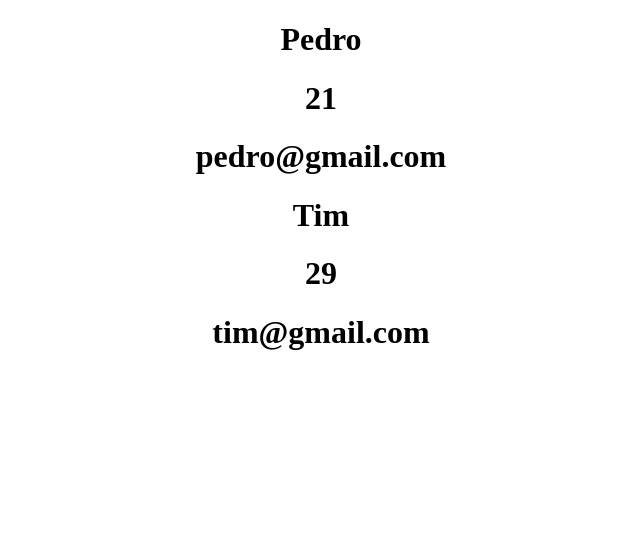
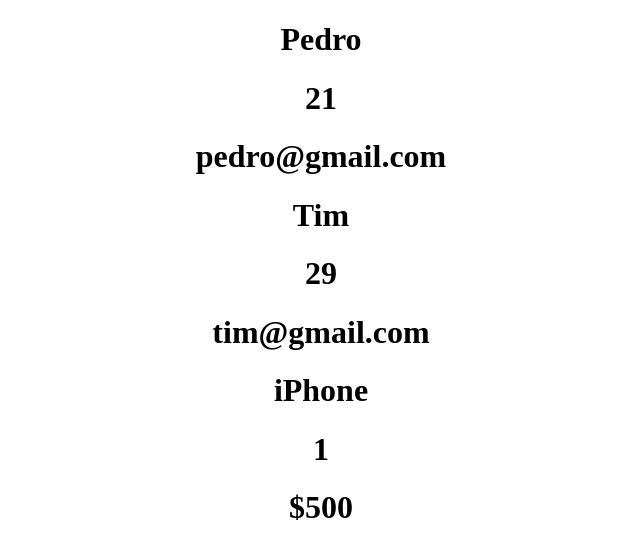
Before and after one commit to tla111/react_series_pedrotech, a React (Create React App) app: page / in a window 1280 px wide. Shown: the top 558 px of the page, without its empty margins (319-959 px from the left). Built offline with nearby package versions, Linux system fonts and the light colour scheme.

Commit message:
created new component to practice props

```diff
--- a/src/App.js
+++ b/src/App.js
@@ -5,6 +5,7 @@ function App() {
     <div className="App">
       <User name="Pedro" age={21} email="pedro@gmail.com" />
       <User name="Tim" age={29} email="tim@gmail.com" />
+      <AppleStore product="iPhone" quantity="1" price="500" />
     </div>
   );
 }
@@ -19,4 +20,12 @@ const User = ({ name, age, email }) => {
   )
 }
 
+const AppleStore = ({ product, quantity, price }) => (
+  <div>
+    <h1>{product}</h1>
+    <h1>{quantity}</h1>
+    <h1>${price}</h1>
+  </div>
+)
+
 export default App;
```
